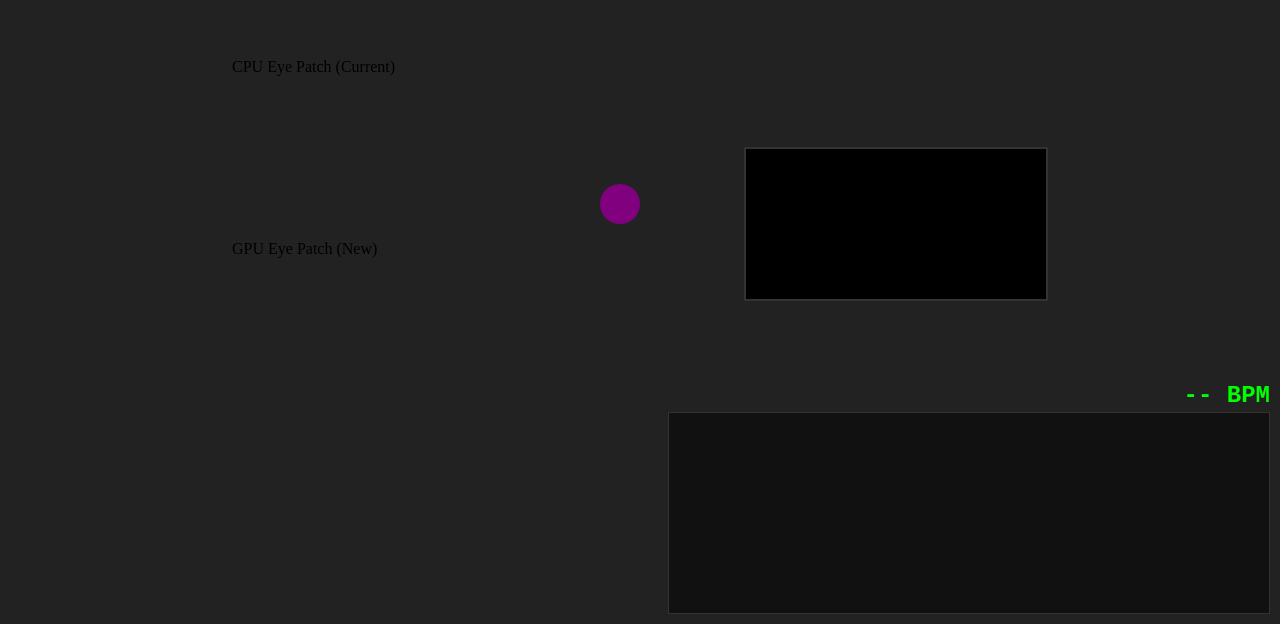
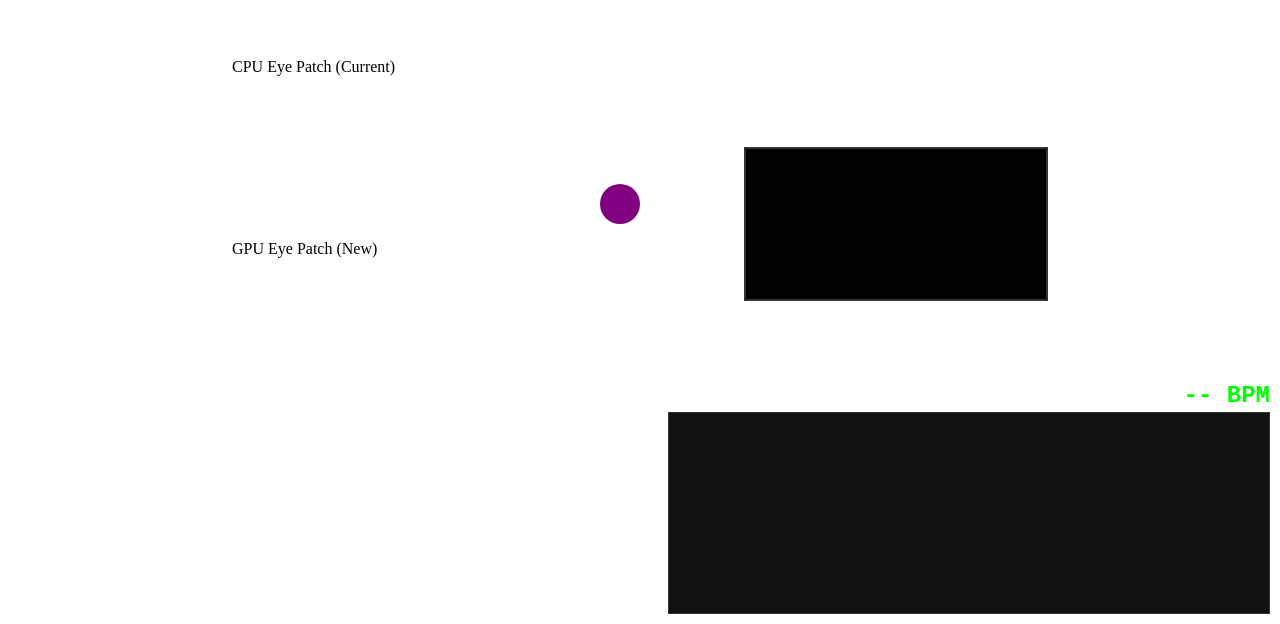
Before and after one commit to Max-Lovell/WebcamBiometrics, a website built with Vite: page index.html in a window 1280 px wide. Shown: the part 176-800 px from the top of the page. Built offline with nearby package versions, Linux system fonts and the light colour scheme.

Commit message:
Make background white on index page for better demo lighting

```diff
--- a/index.css
+++ b/index.css
@@ -1,6 +1,6 @@
 body {
     margin: 0;
-    background-color: #222;
+    background-color: 'white';
     /* Use dvh to account for mobile address bars */
     height: 100dvh;
     width: 100dvw;
```
